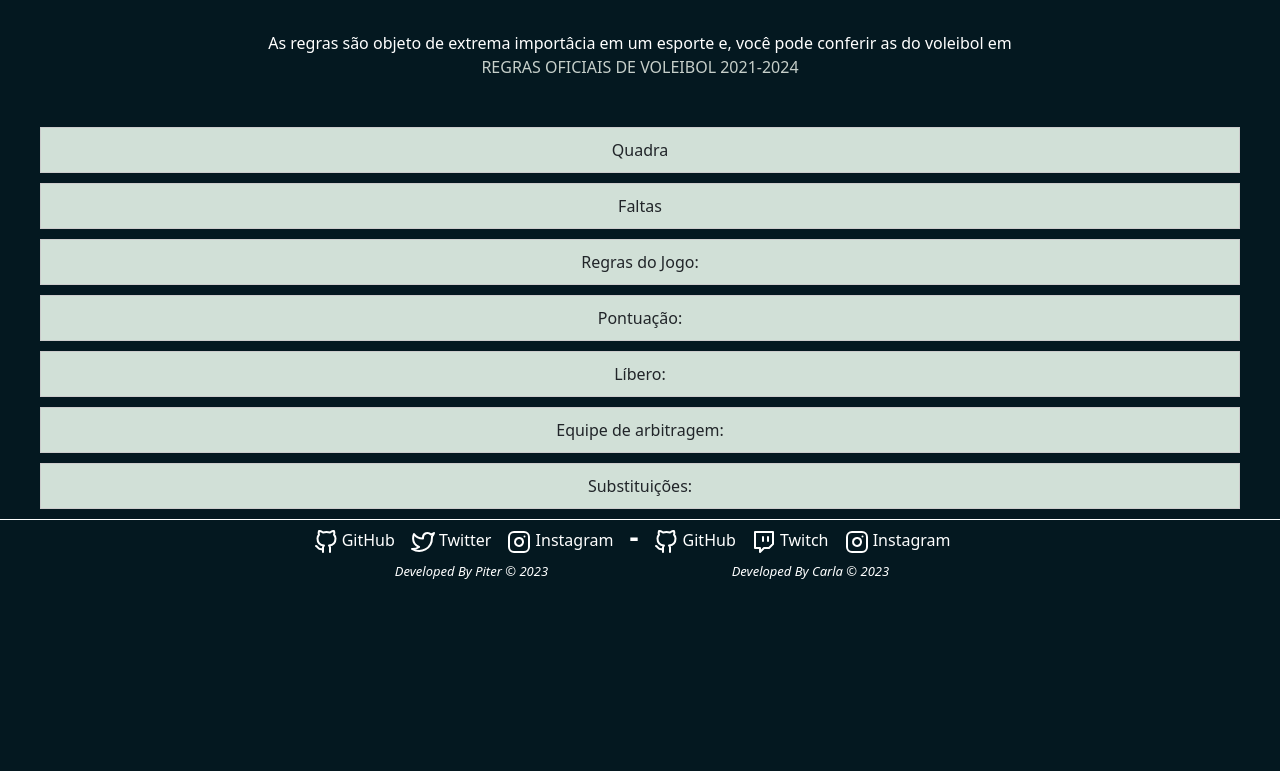
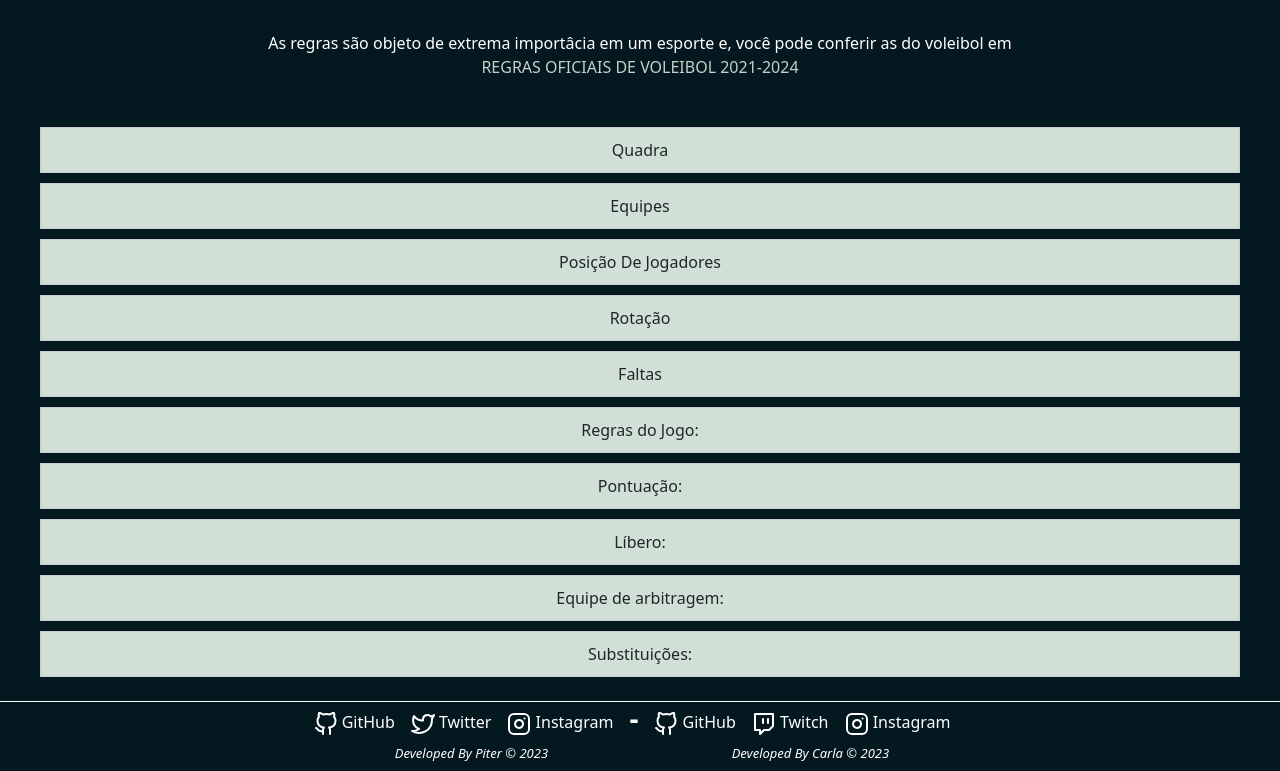
Before and after one commit to IceyPiter/testeBDPython, a Django app: page /openRegras/ in a window 1280 px wide. Shown: the part 256-1027 px from the top of the page. Before the commit the page ends 835 px from the top, so only its background shows below. Run offline with Django 4.2, Linux system fonts and the light colour scheme.

Commit message:
Add files via upload

```diff
--- a/Tcc/Entrada/templates/Historia.html
+++ b/Tcc/Entrada/templates/Historia.html
@@ -42,7 +42,7 @@
       <div class="collapse navbar-collapse" id="navbarScroll">
         <ul class="linha container-fluid navbar-nav me-auto my-lg-0 navbar-nav-scroll" style="--bs-scroll-height: 300px;">
           <li class="nav-item">
-            <a class="nav-item nav-link text-white" href="../Voleibol.html">Home</a>
+            <a class="nav-item nav-link text-white" href="{% url 'home' %}">Home</a>
           </li>
           <li class="nav-item dropdown">
             <a class="nav-item nav-link dropdown-toggle me-1 text-white"  href="#" id="navbarDropdown" role="button" data-bs-toggle="dropdown" aria-expanded="false">
@@ -66,7 +66,7 @@
             <a class="nav-item nav-link text-white" href="#">Referências</a>
           </li>
           <li class="nav-item">
-              <a class="nav-item nav-link text-white" href="#" style="width: 180px;">Chat da Comunidade</a>
+              <a class="nav-item nav-link text-white" href="{% url 'openChat' %}" style="width: 180px;">Chat da Comunidade</a>
           </li>
           <div id="form" class="container-xxl justify-content-end">
          </div>
--- a/Tcc/Entrada/templates/Regras.html
+++ b/Tcc/Entrada/templates/Regras.html
@@ -52,7 +52,7 @@
                     <a class="nav-item text-dark nav-link dropdown-toggle me-1" id="texto-teste"  href="#" id="navbarDropdown" role="button" data-bs-toggle="dropdown" aria-expanded="false">
                         Fundamentos
                     </a>
-                    <ul class="dropdown-menu" style="background-color: #192a50d7;" aria-labelledby="navbarDropdown">
+                    <ul class="dropdown-menu" style="background-color: #b4b3b3;" aria-labelledby="navbarDropdown">
                       <li><a class="dropdown-item text-dark" href="{% url 'openFundamentos' 1 %}">Recepção</a></li>
                       <li><a class="dropdown-item text-dark" href="{% url 'openFundamentos' 2 %}">Saque</a></li>
                       <li><a class="dropdown-item text-dark" href="{% url 'openFundamentos' 3 %}">Levantamento</a></li>
@@ -67,7 +67,7 @@
                     <a class="nav-item nav-link text-dark" href="#" id="texto-teste">Referências</a>
                 </li>
                 <li class="nav-item ">
-                    <a class="nav-item nav-link text-dark" id="texto-teste" style="width: 180px;" href="#">Chat da Comunidade</a>
+                    <a class="nav-item nav-link text-dark" id="texto-teste" style="width: 180px;" href="{% url 'openChat' %}">Chat da Comunidade</a>
                 </li>
             </ul>
         </div>
@@ -80,7 +80,7 @@
     <div>
         <p class="justify-content-center text-center text-white mt-5 mb-5">As regras são objeto de extrema importâcia em um esporte e, você pode conferir as do voleibol em <span><br><a id="spanOrange" href="https://institucional.cbv.com.br/arquivos/cobrav/quadra/regra_2021-2024_-_final.pdf?20221005064415">REGRAS OFICIAIS DE VOLEIBOL 2021-2024</a></span></p>
     </div>
-    <div class="rules-container mt-3">
+    <div class="rules-container mt-3 mb-4">
         <div class="rule  text-center" onclick="toggleRule(1)">   Quadra</div>
         <div class="rule-content mt-4" style="margin-bottom: 30px;" id="rule-content-1">
             <div class="container" style="height: 50vh;">
@@ -95,8 +95,44 @@
                 </div>
             </div>
         </div>
-        <div class="rule text-center  mt-0" onclick="toggleRule(2)">Faltas</div>
+        <div class="rule  text-center" onclick="toggleRule(2)">   Equipes</div>
         <div class="rule-content mt-4" style="margin-bottom: 30px;" id="rule-content-2">
+            <div class="container" style="height: 8vh;">
+                <div class="text mt-2">
+                  <div>
+                    <p class="text-desc p text1-recep  fw-bold">Descrição:</p>
+                    <p class="text-desc p text1-recep  fw-light mt-2"><i data-feather="circle"></i> Em competições oficiais as equipes no voleibol são formadas por até 12 jogadores (6 titulares e  6 reservas), um técnico, até 2 assistentes e um assistente médico;</p>
+                  </div>
+                </div>
+            </div>
+        </div>
+        <div class="rule  text-center" onclick="toggleRule(3)">   Posição De Jogadores</div>
+        <div class="rule-content mt-4" style="margin-bottom: 30px;" id="rule-content-3">
+            <div class="container" style="height: 20vh;">
+                <div class="text mt-2">
+                  <div>
+                    <p class="text-desc p text1-recep  fw-bold">Descrição:</p>
+                    <p class="text-desc p text1-recep  fw-light mt-2"><i data-feather="circle"></i> No momento que a bola é golpeada pelo sacador, cada equipe deve estar posicionada dentro de sua própria quadra de jogo, na ordem da rotação;<br><i data-feather="circle"></i> A posição dos jogadores em quadra é numerada de 1 a 6;<br><i data-feather="circle"></i> Os jogadores que estão próximos à rede, na zona de ataque, ocupam as posições 4 (frente - esquerda), 3 (frente - meio) e 2 ( frente - direita);<br><i data-feather="circle"></i> Os jogadores que estão na zona de defesa ( atrás da linha dos 3m) ocupam as posições 5 (atrás - esquerda), 6 (atrás - meio) e 1 (atrás - direita);<br><i data-feather="circle"></i> Após o saque os jogadores podem deslocar-se e ocupar qualquer posição na própria quadra e na zona livre;</p>
+                  </div>
+                </div>
+            </div>
+        </div>
+        <div class="rule  text-center" onclick="toggleRule(4)">   Rotação</div>
+        <div class="rule-content mt-4" style="margin-bottom: 30px;" id="rule-content-4">
+            <div class="container" style="height: 30vh;">
+                <div class="text mt-2">
+                  <div>
+                    <p class="text-desc p text1-recep  fw-bold">Descrição:</p>
+                    <p class="text-desc p text1-recep  fw-light mt-2"><i data-feather="circle"></i> A rotação é o movimento dos jogadores de um time em sentido horário a fim de que cada jogador passe a ocupar a posição seguinte a sua;<br><i data-feather="circle"></i> A rotação básica ocorre todas as vezes em que uma equipe marca um ponto após o saque da equipe adversária;<br><i data-feather="circle"></i>  Se for o primeiro saque do set, a equipe não realiza a rotação;</p>
+                  </div>
+                </div>
+                <div class="image">
+                  <img class="img mb-1" src="../static/img/assetsPages/rotacao2.png" alt="Imagem">
+                </div>
+            </div>
+        </div>
+        <div class="rule text-center  mt-0" onclick="toggleRule(5)">Faltas</div>
+        <div class="rule-content mt-4" style="margin-bottom: 30px;" id="rule-content-5">
             <div class="container" style="height: 30vh;">
                 <div class="text mt-2">
                   <div>
@@ -106,8 +142,8 @@
                 </div>
             </div>
         </div>
-        <div class="rule text-center  mt-0" onclick="toggleRule(3)">Regras do Jogo:</div>
-        <div class="rule-content mt-4" style="margin-bottom: 30px;" id="rule-content-3">
+        <div class="rule text-center  mt-0" onclick="toggleRule(6)">Regras do Jogo:</div>
+        <div class="rule-content mt-4" style="margin-bottom: 30px;" id="rule-content-6">
             <div class="container" style="height: 25vh;">
                 <div class="text mt-2">
                   <div>
@@ -117,8 +153,8 @@
                 </div>
             </div>
         </div>
-        <div class="rule text-center  mt-0" onclick="toggleRule(4)">Pontuação:</div>
-        <div class="rule-content mt-4" style="margin-bottom: 30px;" id="rule-content-4">
+        <div class="rule text-center  mt-0" onclick="toggleRule(7)">Pontuação:</div>
+        <div class="rule-content mt-4" style="margin-bottom: 30px;" id="rule-content-7">
             <div class="container" style="height: 27vh;">
                 <div class="text mt-2">
                   <div>
@@ -128,8 +164,8 @@
                 </div>
             </div>
         </div>
-        <div class="rule text-center mt-0" onclick="toggleRule(5)">Líbero:</div>
-        <div class="rule-content mt-2" style="margin-bottom: 20px;" id="rule-content-5">
+        <div class="rule text-center mt-0" onclick="toggleRule(8)">Líbero:</div>
+        <div class="rule-content mt-2" style="margin-bottom: 20px;" id="rule-content-8">
             <div class="container" style="height: 30vh;">
                 <div class="text mt-2">
                   <div>
@@ -139,8 +175,8 @@
                 </div>
             </div>
         </div>
-        <div class="rule text-center  mt-0" onclick="toggleRule(6)">Equipe de arbitragem:</div>
-        <div class="rule-content mt-2" style="margin-bottom: 20px;" id="rule-content-6">
+        <div class="rule text-center  mt-0" onclick="toggleRule(9)">Equipe de arbitragem:</div>
+        <div class="rule-content mt-2" style="margin-bottom: 20px;" id="rule-content-9">
             <div class="container" style="height: 10vh;">
                 <div class="text mt-2">
                   <div>
@@ -150,8 +186,8 @@
                 </div>
             </div>
         </div>
-        <div class="rule text-center  mt-0" onclick="toggleRule(7)">Substituições:</div>
-        <div class="rule-content mt-0" style="margin-bottom: 10px;" id="rule-content-7">
+        <div class="rule text-center  mt-0" onclick="toggleRule(10)">Substituições:</div>
+        <div class="rule-content mt-0" style="margin-bottom: 10px;" id="rule-content-10">
             <div class="container" style="height: 25vh;">
                 <div class="text mt-1">
                   <div>
--- a/Tcc/Entrada/templates/Voleibol.html
+++ b/Tcc/Entrada/templates/Voleibol.html
@@ -61,7 +61,7 @@
                 <a class="nav-item nav-link" href="{% url 'openRegras' %}" id="texto-teste">Regras</a>
               </li>
               <li class="nav-item">
-                <a class="nav-item nav-link" href="#" style="width: 120px;" id="texto-teste">Brasil no Vôlei</a>
+                <a class="nav-item nav-link" href="#" style="width: 120px;" id="texto-teste">Curiosidades</a>
               </li>
               <li class="nav-item">
                 <a class="nav-item nav-link" href="#" id="texto-teste">Referências</a>
--- a/Tcc/Entrada/views.py
+++ b/Tcc/Entrada/views.py
@@ -33,6 +33,7 @@ def openFundamentos(request, caso):
 @login_required(login_url="openLogin")
 def openChat(request):
     mensages = Mensage.objects.all()
+
     return render(request,'chat.html',{"caso1": True, "mensagens": mensages})
 
 def openLogin(request):
```
Also changed, not shown: Tcc/Entrada/templates/chat.html (+8 -6 lines).
